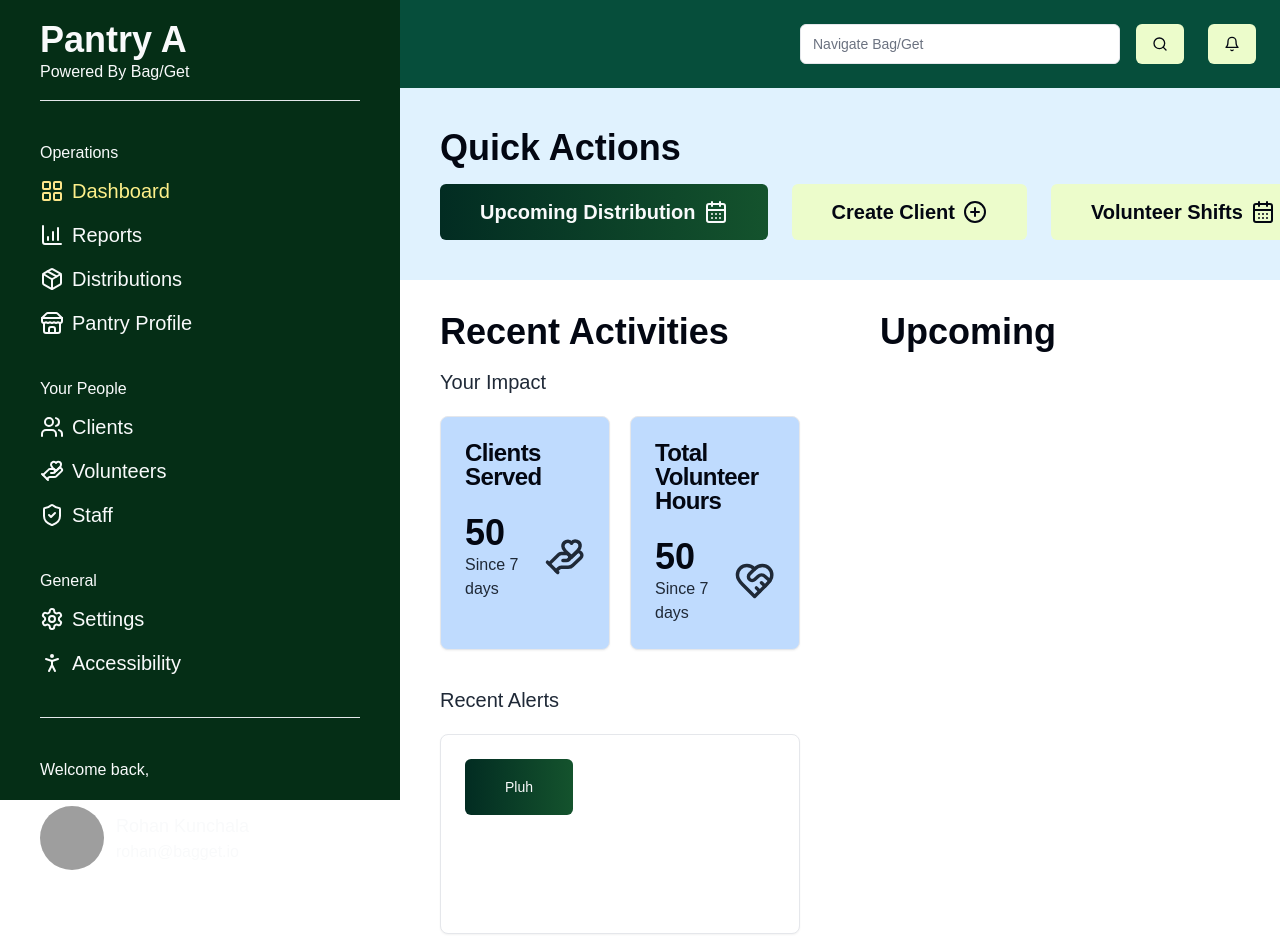
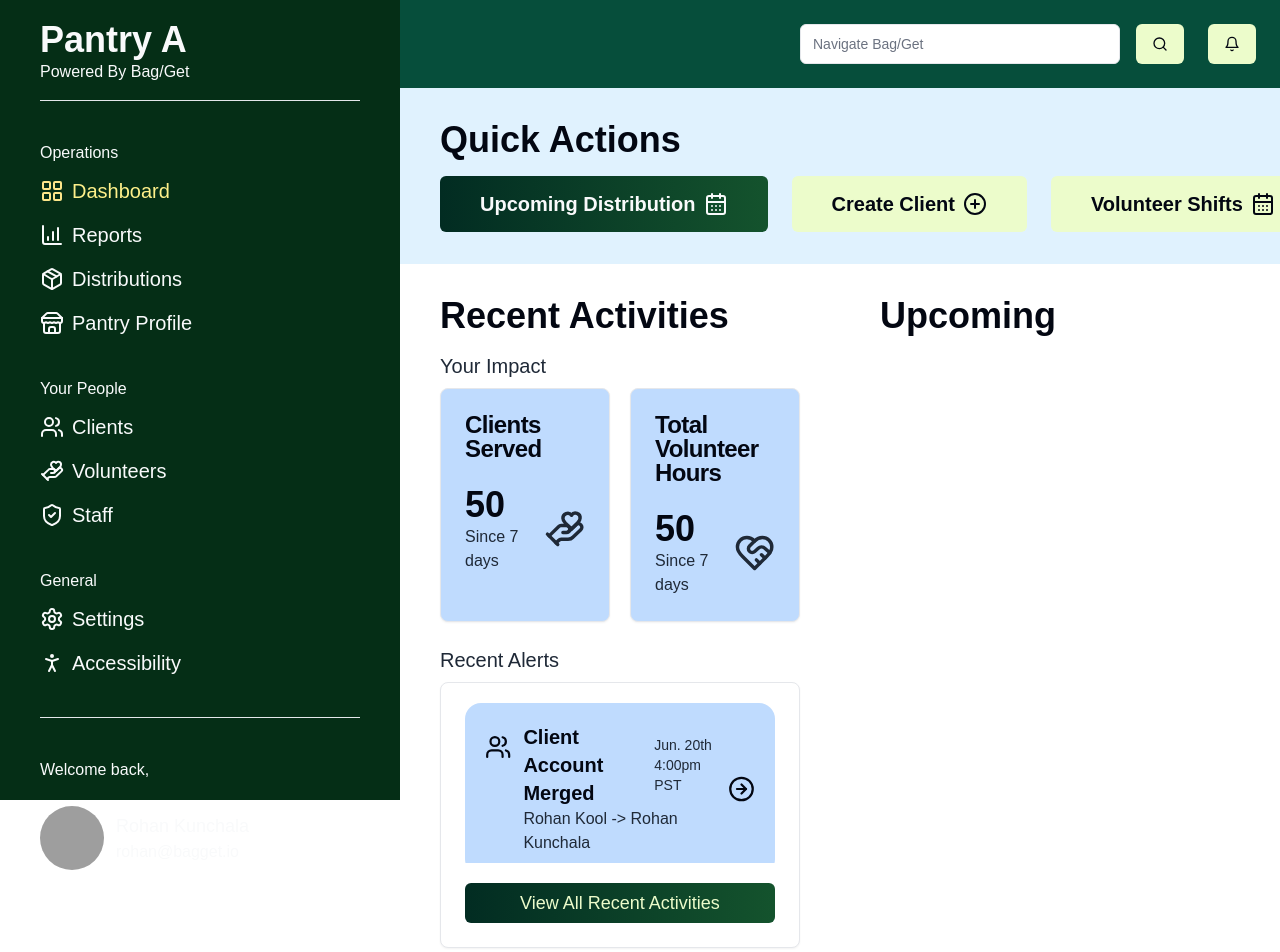
Before and after one commit to Bag-Get/bagget.app, a Next.js app: page / in a window 1280 px wide. Shown: the top 952 px of the page. Built offline with nearby package versions, Linux system fonts and the light colour scheme; grey boxes are pictures that could not be loaded.

Commit message:
finish recent activities section

```diff
--- a/app/page.tsx
+++ b/app/page.tsx
@@ -3,14 +3,15 @@ import { Heading, Text } from "@/components/ui/typography"
 import { IconButton, Icons } from "@/components/ui/icons"
 import { quickActionLinks } from "@/data/links";
 import { Card, CardContent, CardFooter, CardHeader, CardTitle } from '@/components/ui/card';
-import { impactPreview } from "@/data/reports"
-import { Button } from '@/components/ui/button';
+import { impactPreview, alertsPreview } from "@/data/previewData"
+import { CTA } from '@/components/ui/button';
+import { ALERT_PREVIEW } from '@/data/types';
 
 export default function Home() {
 
   return (
     <div className="grid grid-cols-2">
-      <section className="bg-sky-100 col-span-2 p-10 flex flex-col gap-4">
+      <section className="bg-sky-100 col-span-2 px-10 py-8 flex flex-col gap-4">
         <Heading styles={{color: "text-gray-950"}}>
           Quick Actions
         </Heading>
@@ -68,7 +69,7 @@ function YourImpact() {
       <Heading size='h2' styles={{color: "text-gray-800", weight: "font-medium"}}>
         Your Impact
       </Heading>
-      <div className='flex my-5 gap-5'>
+      <div className='flex my-2 gap-5'>
         {impactPreview.map((preview, i) => (
           <Card className="w-[350px] bg-blue-200" key={i}>
             <CardHeader>
@@ -100,17 +101,21 @@ function RecentAlerts() {
       <Heading size='h2' styles={{color: "text-gray-800", weight: "font-medium"}}>
         Recent Alerts
       </Heading>
-      <Card className="min-h-[200px] my-5">
-        <CardContent>
-          <div className='flex flex-col'>
-
+      <Card className="min-h-[200px] my-2">
+        <CardContent className='my-5 max-h-[160px] overflow-y-scroll'>
+          <div className='flex flex-col gap-3'>
+            {alertsPreview.map((alert, i) => (
+              <AlertCard alertInfo={alert} key={i}/>
+            ))}
           </div>
         </CardContent>
         <CardFooter>
-          <Link href="/">
-            <Button className="w-max px-10 py-7 bg-gradient-to-r from-emerald-950 to-green-900 hover:from-emerald-800 hover:to-green-800">
-              Pluh
-            </Button>
+          <Link href="/" className='w-full'>
+            <CTA>
+              <Text size='lg' styles={{weight: 'font-medium', color: 'text-lime-100'}}>
+                View All Recent Activities
+              </Text>
+            </CTA>
           </Link>
         </CardFooter>
       </Card>
@@ -118,3 +123,27 @@ function RecentAlerts() {
 
   )
 }
+
+function AlertCard({alertInfo}: {alertInfo: ALERT_PREVIEW}) {
+  return (
+    <Link href={alertInfo.link} className='p-5 flex justify-between items-center bg-blue-200 rounded-2xl'>
+      <div className='flex gap-3'>
+        <Icons name={alertInfo.icon} size='xl' color='#030712'/>
+        <div className='flex flex-col'>
+          <div className='flex items-center gap-4'>
+            <Heading size="h2" styles={{weight: "font-semibold", color: 'text-gray-950'}}>
+              {alertInfo.title}
+            </Heading>
+            <Text size='sm' styles={{color: "text-gray-800"}}>
+              {alertInfo.date}
+            </Text>
+          </div>
+          <Text size='md' styles={{color: "text-gray-800"}}>
+            {alertInfo.preview}
+          </Text>
+        </div>
+      </div>
+      <Icons name='CircleArrowRight' size='xl' color="#030712"/>
+    </Link>
+  )
+}
--- a/components/ui/icons.tsx
+++ b/components/ui/icons.tsx
@@ -1,6 +1,6 @@
 import React from "react";
 import { Button } from "@/components/ui/button";
-import { Bell, CalendarDays, ChartColumnIncreasing, CirclePlus, HandHeart, HeartHandshake, LayoutGrid, Package, PersonStanding, Search, Send, Settings, ShieldCheck, Store, Users } from "lucide-react";
+import { Bell, CalendarDays, ChartColumnIncreasing, CircleArrowRight, CirclePlus, HandHeart, HeartHandshake, LayoutGrid, Package, PersonStanding, Search, Send, Settings, ShieldCheck, Store, Users } from "lucide-react";
 import { ALIGNMENT, BUTTON_STYLES, ICON_NAME, ICON_SIZE } from "@/data/types"
 
 export function IconText({align="left", size, icon, iconColor, children}: {size?: ICON_SIZE; align?: ALIGNMENT; icon: ICON_NAME; iconColor?: string; children: React.ReactNode}) {
@@ -97,5 +97,9 @@ export function Icons({name, size, color="#f9fafb"}: {name: ICON_NAME; size?: IC
         return (
             <HeartHandshake color={color} style={iconSize}/>
         )
+    } else if (name === 'CircleArrowRight') {
+        return (
+            <CircleArrowRight color={color} style={iconSize}/>
+        )
     }
 }
--- /dev/null
+++ b/data/previewData.ts
@@ -0,0 +1,41 @@
+import { ALERT_PREVIEW, IMPACT_PREVIEW } from "@/data/types"
+
+export const impactPreview: IMPACT_PREVIEW[] = [
+    {
+        name: "Clients Served",
+        icon: "HandHeart",
+        num: 50,
+        date: 7
+    },
+    {
+        name: "Total Volunteer Hours",
+        icon: "HeartHandshake",
+        num: 50,
+        date: 7
+    },
+]
+
+// TODO: make the icon always correlate to the title
+export const alertsPreview: ALERT_PREVIEW[] = [
+    {
+        title: 'Client Account Merged',
+        icon: 'Users',
+        preview: 'Rohan Kool -> Rohan Kunchala',
+        link: "/",
+        date: "Jun. 20th 4:00pm PST"
+    },
+    {
+        title: 'Client Account Merged',
+        icon: 'Users',
+        preview: 'Rohan Kool -> Rohan Kunchala',
+        link: "/",
+        date: "Jun. 20th 4:00pm PST"
+    },
+    {
+        title: 'Client Account Merged',
+        icon: 'Users',
+        preview: 'Rohan Kool -> Rohan Kunchala',
+        link: "/",
+        date: "Jun. 20th 4:00pm PST"
+    },
+]
--- a/data/reports.ts
+++ /dev/null
@@ -1,16 +0,0 @@
-import { PREVIEW } from "@/data/types"
-
-export const impactPreview: PREVIEW[] = [
-    {
-        name: "Clients Served",
-        icon: "HandHeart",
-        num: 50,
-        date: 7
-    },
-    {
-        name: "Total Volunteer Hours",
-        icon: "HeartHandshake",
-        num: 50,
-        date: 7
-    },
-]
```
Also changed, not shown: data/types.ts (+28 -4 lines).
